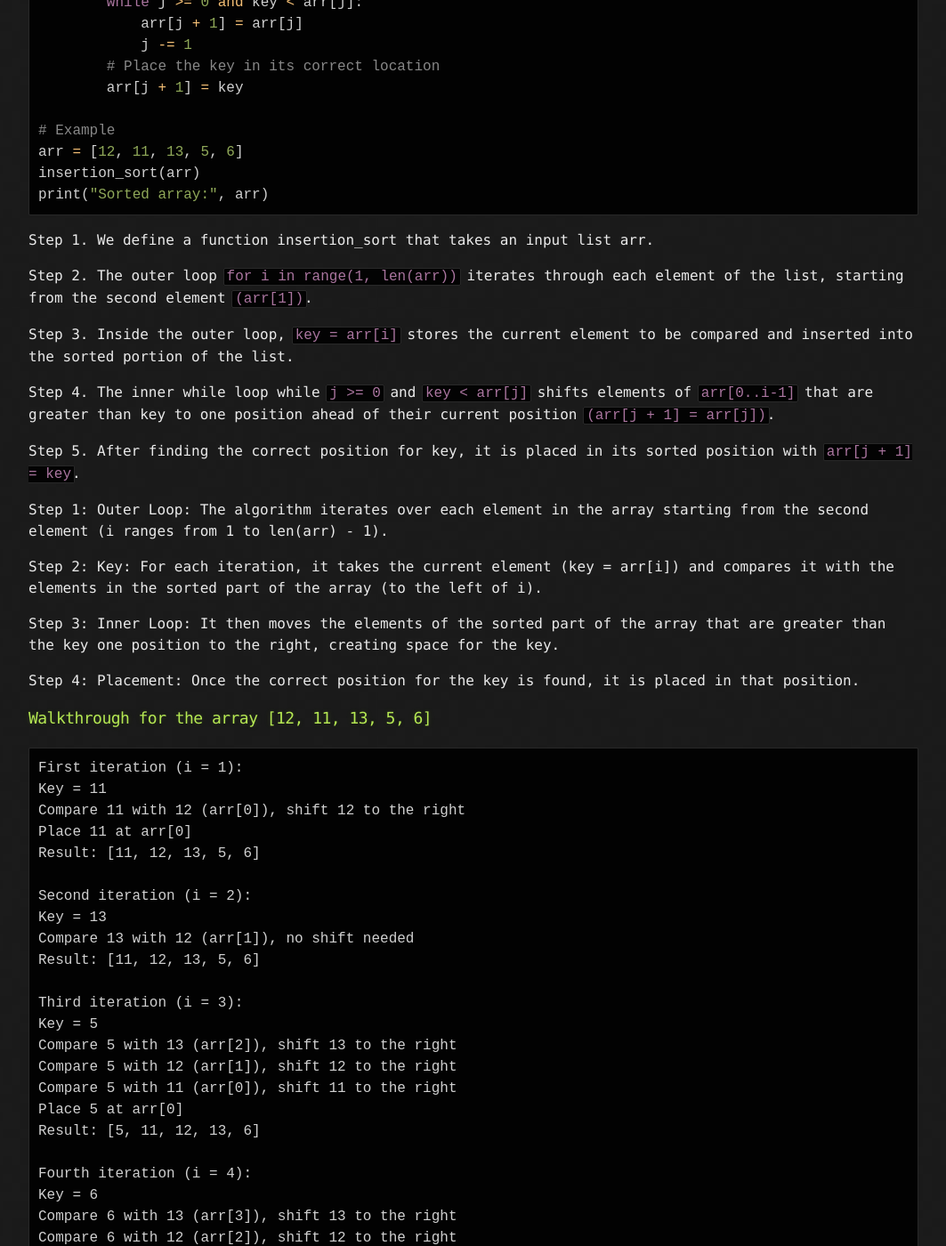
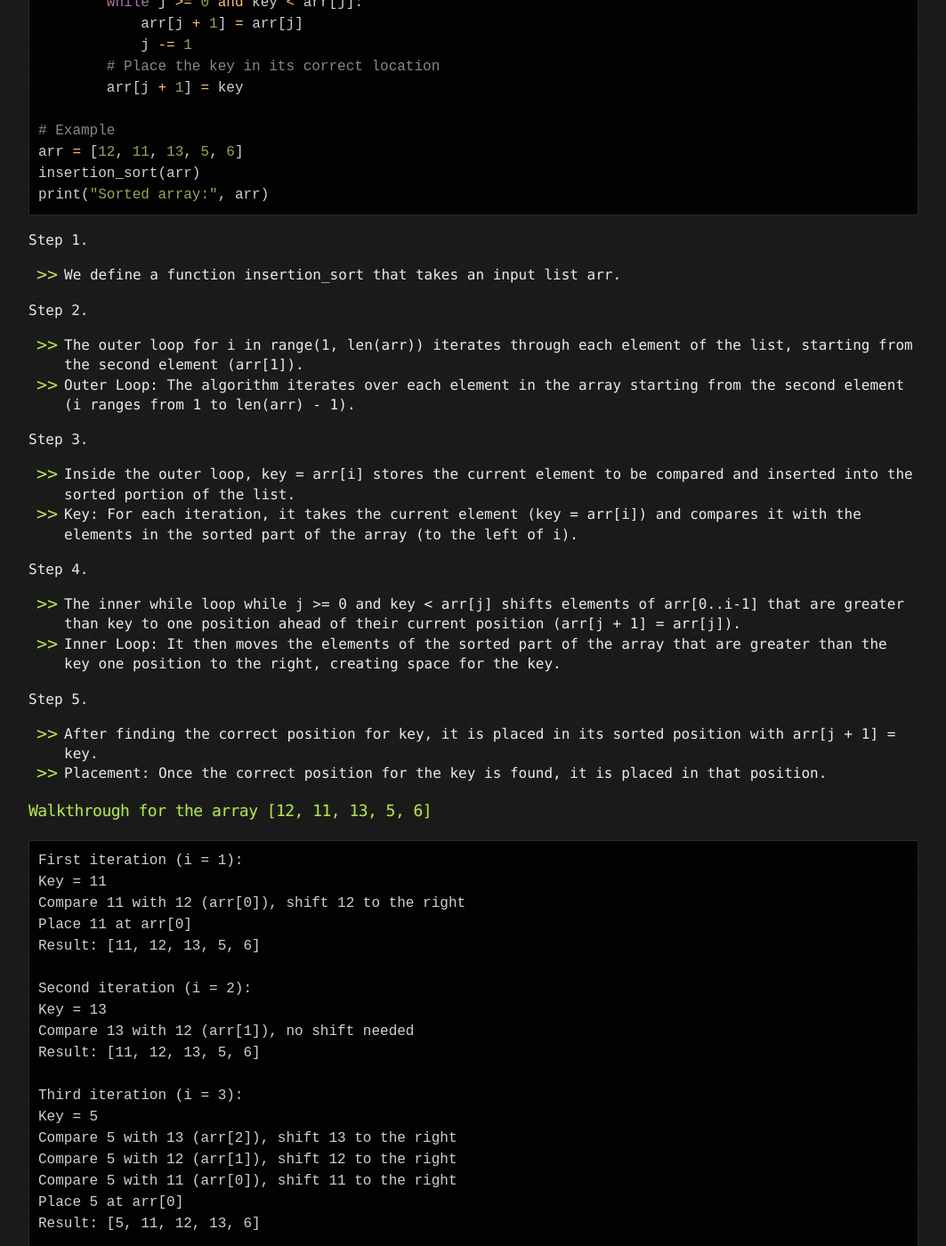
Before and after one commit to sciustechnologia/sciustechnologia.github.io, a Jekyll site: the page built from python/10_algos/1001.md, in a window 1280 px wide and 1400 px high, scrolled down 4974 px. Shown: the whole window at 89% size, without its empty margins (108-1171 px from the left). Built offline with Jekyll 4.4.1, drawn with Linux system fonts in a browser that asks for light colours.

Commit message:
Update 1001.md

````diff
--- a/python/10_algos/1001.md
+++ b/python/10_algos/1001.md
@@ -219,24 +219,26 @@ insertion_sort(arr)
 print("Sorted array:", arr)
 ```
 
-Step 1. We define a function insertion_sort that takes an input list arr.
 
-Step 2. The outer loop `for i in range(1, len(arr))` iterates through each element of the list, starting from the second element `(arr[1])`.
+Step 1.
+* We define a function insertion_sort that takes an input list arr.
 
-Step 3. Inside the outer loop, `key = arr[i]` stores the current element to be compared and inserted into the sorted portion of the list.
+Step 2.
+* The outer loop for i in range(1, len(arr)) iterates through each element of the list, starting from the second element (arr[1]).
+* Outer Loop: The algorithm iterates over each element in the array starting from the second element (i ranges from 1 to len(arr) - 1).
 
-Step 4. The inner while loop while `j >= 0` and `key < arr[j]` shifts elements of `arr[0..i-1]` that are greater than key to one position ahead of their current position `(arr[j + 1] = arr[j])`.
+Step 3.
+* Inside the outer loop, key = arr[i] stores the current element to be compared and inserted into the sorted portion of the list.
+* Key: For each iteration, it takes the current element (key = arr[i]) and compares it with the elements in the sorted part of the array (to the left of i).
 
-Step 5. After finding the correct position for key, it is placed in its sorted position with `arr[j + 1] = key`.
+Step 4.
+* The inner while loop while j >= 0 and key < arr[j] shifts elements of arr[0..i-1] that are greater than key to one position ahead of their current position (arr[j + 1] = arr[j]).
+* Inner Loop: It then moves the elements of the sorted part of the array that are greater than the key one position to the right, creating space for the key.
 
+Step 5.
+* After finding the correct position for key, it is placed in its sorted position with arr[j + 1] = key.
+* Placement: Once the correct position for the key is found, it is placed in that position.
 
-Step 1: Outer Loop: The algorithm iterates over each element in the array starting from the second element (i ranges from 1 to len(arr) - 1).
-
-Step 2: Key: For each iteration, it takes the current element (key = arr[i]) and compares it with the elements in the sorted part of the array (to the left of i).
-
-Step 3: Inner Loop: It then moves the elements of the sorted part of the array that are greater than the key one position to the right, creating space for the key.
-
-Step 4: Placement: Once the correct position for the key is found, it is placed in that position.
 
 ### Walkthrough for the array [12, 11, 13, 5, 6]
 
````
